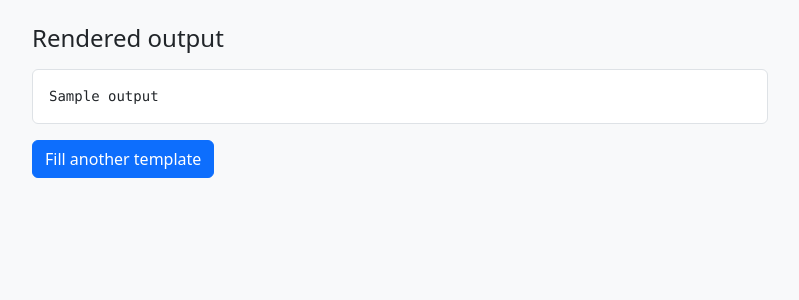
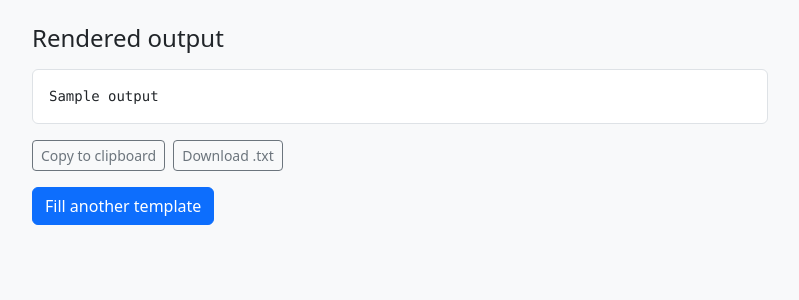
Before and after one commit to 0uwl/dynaform, a Flask app: template app/templates/result.html in a window 1280 px wide. Shown: the part 56-356 px from the top of the page, without its empty margins (240-1039 px from the left). Run offline with Flask 3, Linux system fonts and the light colour scheme; the template is opened without the code that fills it: most values are stand-ins (such as "Sample title", 1, 10 or a date in 2020); some libraries are stand-ins or nearby versions.

Commit message:
feat: add output download and copy to clipboard

```diff
--- /dev/null
+++ b/app/static/js/output_actions.js
@@ -0,0 +1,66 @@
+// Copy the rendered output to the clipboard or save it as a .txt file. Both
+// work off the text already in the page, so neither needs a server round trip
+// -- the output never crosses the wire a second time, and nothing is stored.
+document.addEventListener("DOMContentLoaded", () => {
+  const output = document.getElementById("output");
+  const actions = document.getElementById("output-actions");
+  const status = document.getElementById("output-status");
+  if (!output || !actions) return;
+
+  // Buttons ship hidden and are revealed here, so they are never dead controls
+  // when scripting is unavailable.
+  actions.hidden = false;
+
+  let statusTimer;
+  function announce(message) {
+    status.textContent = message;
+    clearTimeout(statusTimer);
+    statusTimer = setTimeout(() => {
+      status.textContent = "";
+    }, 3000);
+  }
+
+  async function copyText(text) {
+    if (navigator.clipboard && window.isSecureContext) {
+      await navigator.clipboard.writeText(text);
+      return;
+    }
+    // navigator.clipboard is undefined on a plain-HTTP origin, which is how
+    // this app is usually reached on a LAN. execCommand is deprecated but is
+    // the only fallback that works there.
+    const helper = document.createElement("textarea");
+    helper.value = text;
+    helper.setAttribute("readonly", "");
+    helper.style.position = "fixed";
+    helper.style.top = "-1000px";
+    document.body.appendChild(helper);
+    helper.select();
+    try {
+      if (!document.execCommand("copy")) throw new Error("copy command rejected");
+    } finally {
+      helper.remove();
+    }
+  }
+
+  document.getElementById("copy-output").addEventListener("click", async () => {
+    try {
+      await copyText(output.textContent);
+      announce("Copied to clipboard.");
+    } catch (err) {
+      announce("Could not copy -- select the text and copy it manually.");
+    }
+  });
+
+  document.getElementById("download-output").addEventListener("click", () => {
+    const blob = new Blob([output.textContent], { type: "text/plain;charset=utf-8" });
+    const url = URL.createObjectURL(blob);
+    const link = document.createElement("a");
+    link.href = url;
+    link.download = "dynaform-output.txt";
+    document.body.appendChild(link);
+    link.click();
+    link.remove();
+    URL.revokeObjectURL(url);
+    announce("Downloaded dynaform-output.txt.");
+  });
+});
--- a/app/templates/result.html
+++ b/app/templates/result.html
@@ -4,8 +4,22 @@
   <div class="row justify-content-center">
     <div class="col-lg-8">
       <h1 class="h4 mb-3">Rendered output</h1>
-      <pre class="border rounded p-3 bg-body">{{ output }}</pre>
+      <pre id="output" class="border rounded p-3 bg-body">{{ output }}</pre>
+
+      <div id="output-actions" class="d-flex align-items-center gap-2 mb-3" hidden>
+        <button type="button" id="copy-output" class="btn btn-outline-secondary btn-sm">
+          Copy to clipboard
+        </button>
+        <button type="button" id="download-output" class="btn btn-outline-secondary btn-sm">
+          Download .txt
+        </button>
+        <span id="output-status" class="small text-body-secondary" role="status" aria-live="polite"></span>
+      </div>
+
       <a href="{{ url_for('dynaform.index') }}" class="btn btn-primary">Fill another template</a>
     </div>
   </div>
 {% endblock %}
+{% block scripts %}
+  <script src="{{ url_for('static', filename='js/output_actions.js') }}"></script>
+{% endblock %}
```
Also changed, not shown: tests/test_routes.py (+48 -0 lines).
